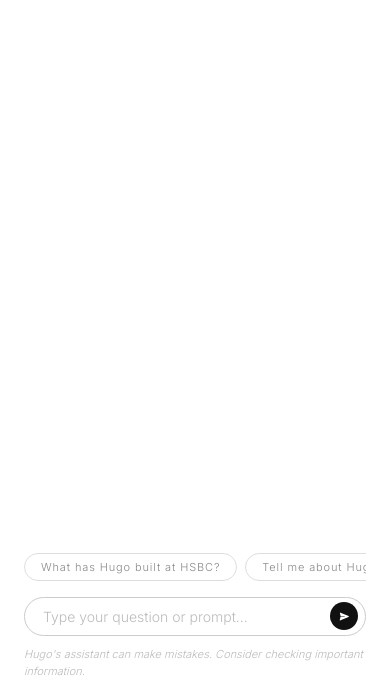
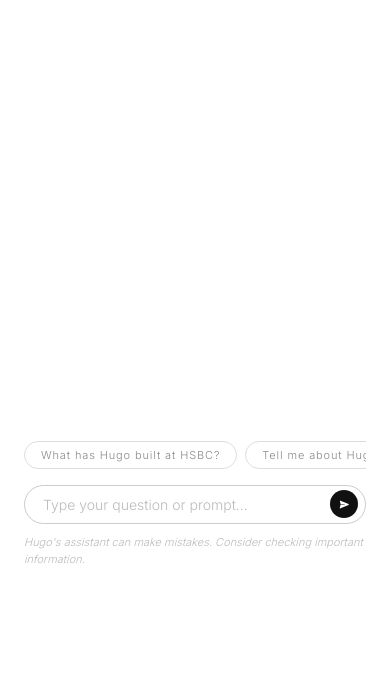
Before and after one commit to hugowph/my-ai-assistant, a website: page index.html in a window 390 px wide. Shown: the part 155-844 px from the top of the page. Drawn offline with nearby package versions, Linux system fonts and the light colour scheme.

Commit message:
Bottom section padding-bottom 120px on mobile

```diff
--- a/index.html
+++ b/index.html
@@ -317,7 +317,7 @@
 
       .bottom-section {
         margin-top: auto;
-        padding-bottom: 8px;
+        padding-bottom: 120px;
       }
 
       .heading {
```
